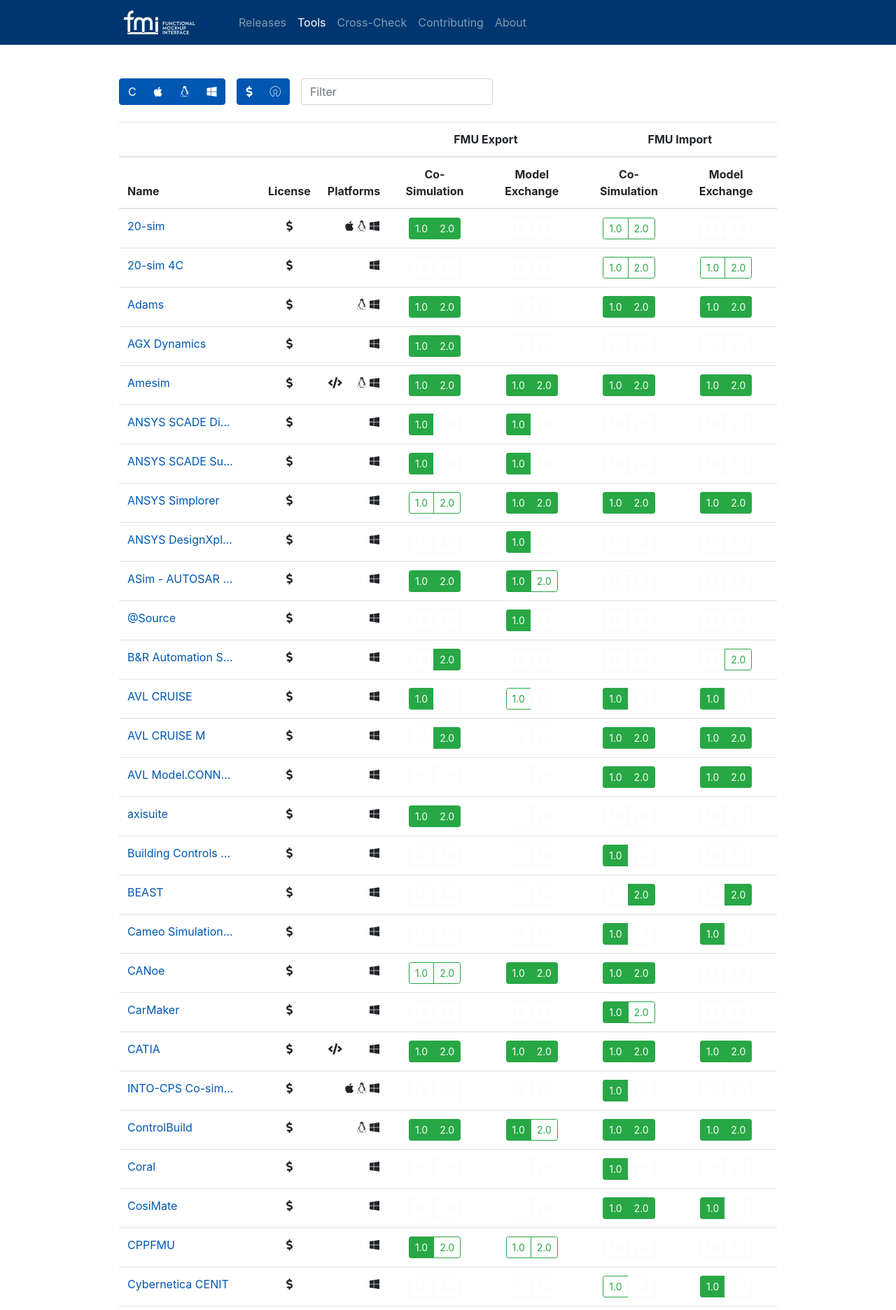
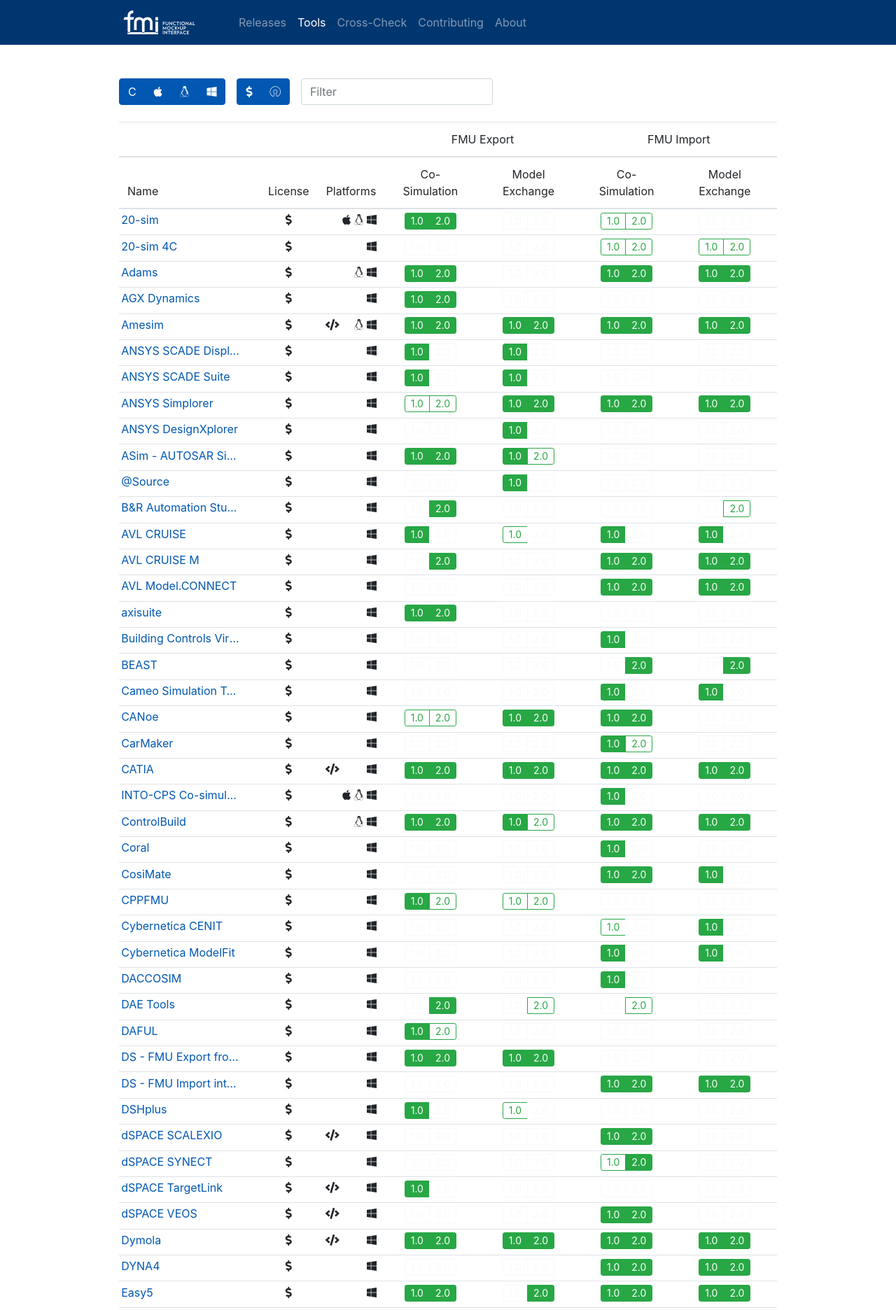
Before and after one commit to t-sommer/fmi-website, a Jekyll site: the page built from pages/tools.html, in a window 1280 px wide. Shown: the top 1872 px of the page at 70% size. Built offline with Jekyll 4.4.1, drawn with Linux system fonts in a browser that asks for light colours; nearby versions of some CDN libraries.

Commit message:
Update tools table style

```diff
--- a/pages/tools.html
+++ b/pages/tools.html
@@ -5,6 +5,17 @@
 ---
 
 <style>
+.table-tools td {
+  padding: 0.2rem;
+}
+
+.table-tools th {
+  font-weight: normal;
+}
+
+.table-tools .btn {
+  line-height: 1;
+}
 
 .table-tools td.first {
     max-width: 177px;
```
